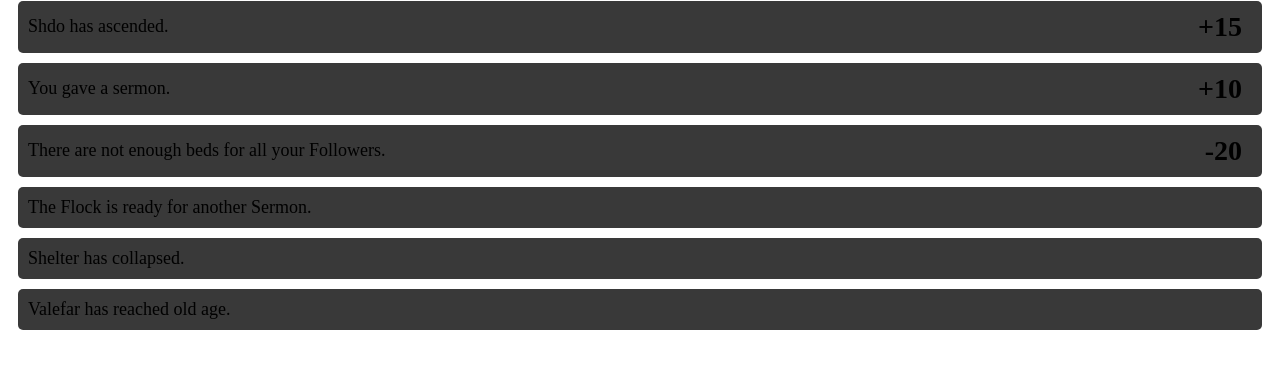
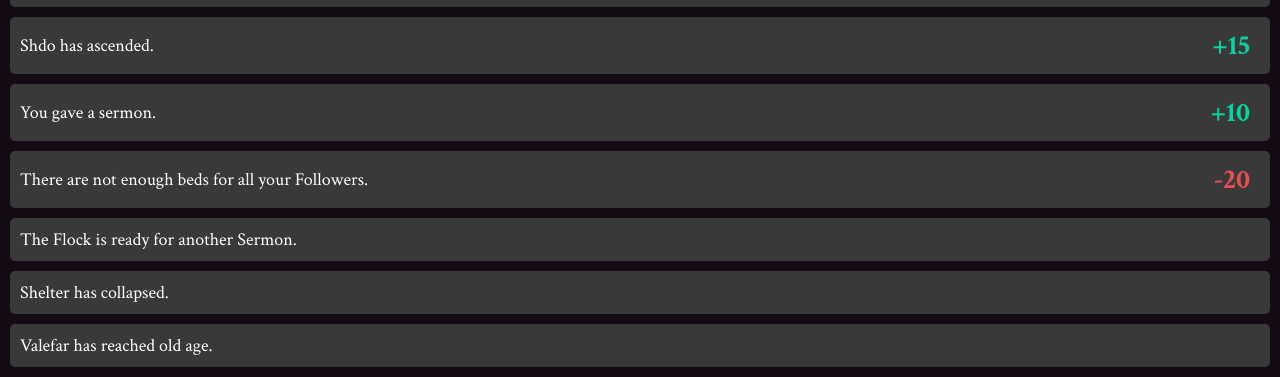
Before and after one commit to rackodo/cultist-applications, a plain HTML site: page my_cult/index.html in a window 1280 px wide. Shown: the part 591-968 px from the top of the page. Before the commit the page ends 939 px from the top, so only its background shows below. Drawn offline with Linux system fonts and the light colour scheme; the site is published under a folder, as on GitHub Pages, so addresses that start at the root find nothing; a web font is replaced by a local one.

Commit message:
fix global?

```diff
--- a/my_cult/index.html
+++ b/my_cult/index.html
@@ -2,7 +2,7 @@
 <html>
 	<head>
 		<meta name="viewport" content="width=device-width, initial-scale=1" />
-		<link rel="stylesheet" href="/../global.css">
+		<link rel="stylesheet" href="../global.css">
 		<link rel="stylesheet" href="my_cult.css">
 	</head>
 	<body>
```
